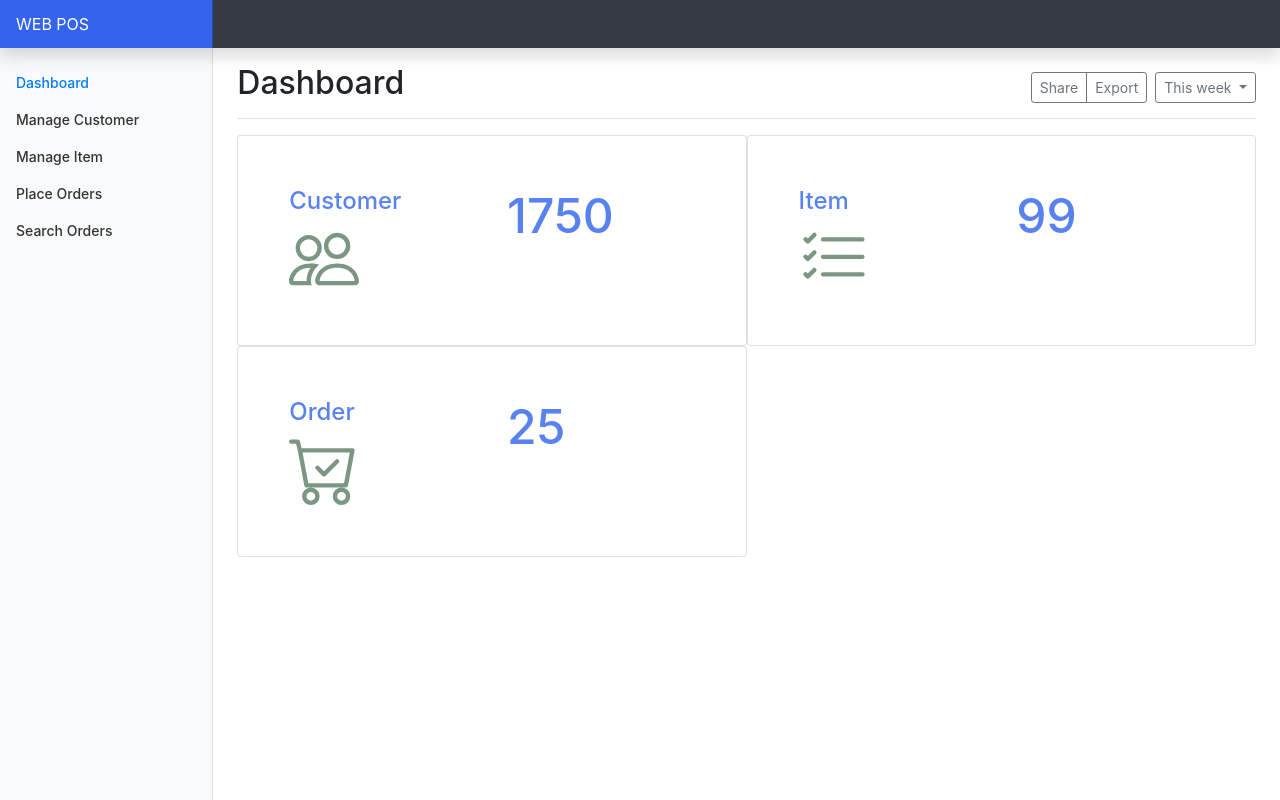
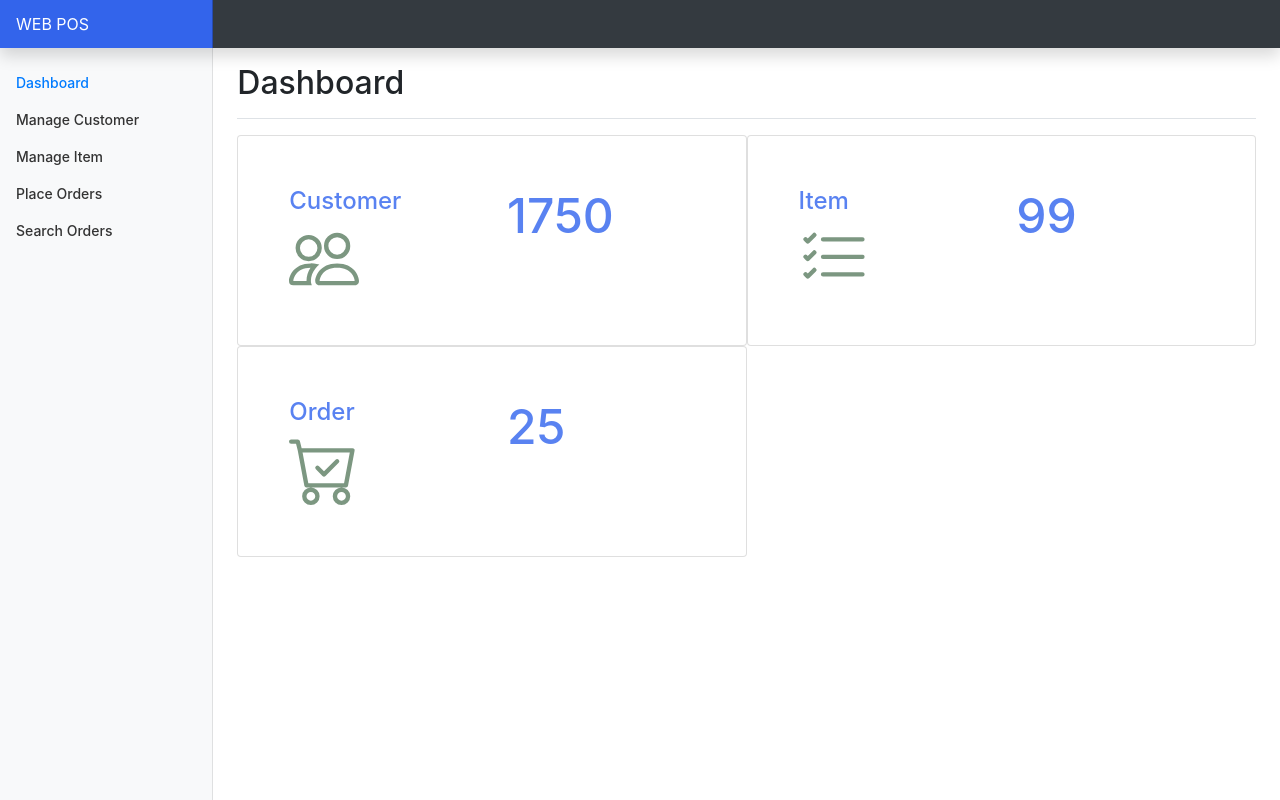
Before and after one commit to DhanushaPerera07/Web-Development-Simple-POS-Application1-Frontend-with-bootstrap, a website: page index.html in a window 1280 px wide. Drawn offline with nearby package versions, Linux system fonts and the light colour scheme.

Commit message:
Change index.html
Dashboard unnessary buttons were removed.

```diff
--- a/index.html
+++ b/index.html
@@ -88,23 +88,6 @@
             class="d-flex justify-content-between flex-wrap flex-md-nowrap align-items-center pt-3 pb-2 mb-3 border-bottom"
           >
             <h1 class="h2">Dashboard</h1>
-            <div class="btn-toolbar mb-2 mb-md-0">
-              <div class="btn-group mr-2">
-                <button type="button" class="btn btn-sm btn-outline-secondary">
-                  Share
-                </button>
-                <button type="button" class="btn btn-sm btn-outline-secondary">
-                  Export
-                </button>
-              </div>
-              <button
-                type="button"
-                class="btn btn-sm btn-outline-secondary dropdown-toggle"
-              >
-                <span data-feather="calendar"></span>
-                This week
-              </button>
-            </div>
           </div>
           <section>
             <div class="container-fluid">
```
